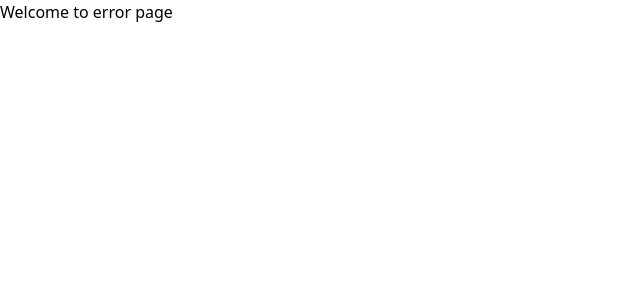
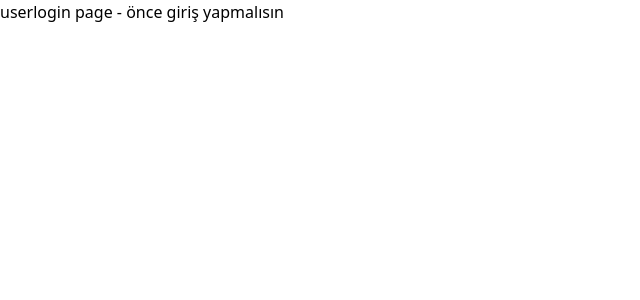
Before and after one commit to burakkrt/react-glomil-test-case, a React (Vite) app: page /user-login in a window 1280 px wide. Shown: the top 300 px of the page, without its empty margins (0-640 px from the left). Built offline with nearby package versions, Linux system fonts and the light colour scheme.

Commit message:
minor syntax errors fixed.

```diff
--- a/src/pages/MainLayout.jsx
+++ b/src/pages/MainLayout.jsx
@@ -4,6 +4,7 @@ import Header from "./navigation"
 import Footer from './footer'
 
 export default function MainLayout() {
+
 
   return (
     <div>
--- a/src/pages/home/index.jsx
+++ b/src/pages/home/index.jsx
@@ -1,8 +1,10 @@
+import WelcomePortal from "./WelcomePortal.jsx";
+
 export default function HomePageLayout() {
 
   return (
     <div>
-      hello welcome
+      <WelcomePortal/>
     </div>
   );
 }
--- a/src/router/router.jsx
+++ b/src/router/router.jsx
@@ -4,8 +4,10 @@ import {createBrowserRouter} from "react-router-dom";
 import MainLayout from "../pages/MainLayout.jsx";
 import NotFound404 from "../pages/error/NotFound404.jsx";
 import HomePageLayout from '../pages/home'
+import PrivatePageLayout from '../auth/PrivatePage.jsx'
+import UserLogin from "../pages/login/user";
 
-export const router = createBrowserRouter([
+const router = [
   {
     path: '/',
     element: <MainLayout/>,
@@ -16,11 +18,21 @@ export const router = createBrowserRouter([
         element: <HomePageLayout/>
       }
     ]
+  }, {
+    path: '/user-login',
+    element: <UserLogin/>
   }
-])
+]
 
-// const authMap = router => router.map(route => {
-//   if(route?.auth){
-//     route.element =
-//   }
-// })
+const authMap = router => router.map(route => {
+  if (route?.auth) {
+    route.element = <PrivatePageLayout>{route.element}</PrivatePageLayout>
+  }
+  if (route?.children) {
+    route.children = authMap(route.children);
+  }
+  return route;
+})
+
+
+export default createBrowserRouter(authMap(router))
--- /dev/null
+++ b/src/stores/index.jsx
@@ -0,0 +1,8 @@
+import {configureStore} from "@reduxjs/toolkit";
+import user from "./user.jsx";
+
+export const store = configureStore({
+  reducer: {
+    user
+  }
+})
```
Also changed, not shown: src/main.jsx (+6 -3 lines).
